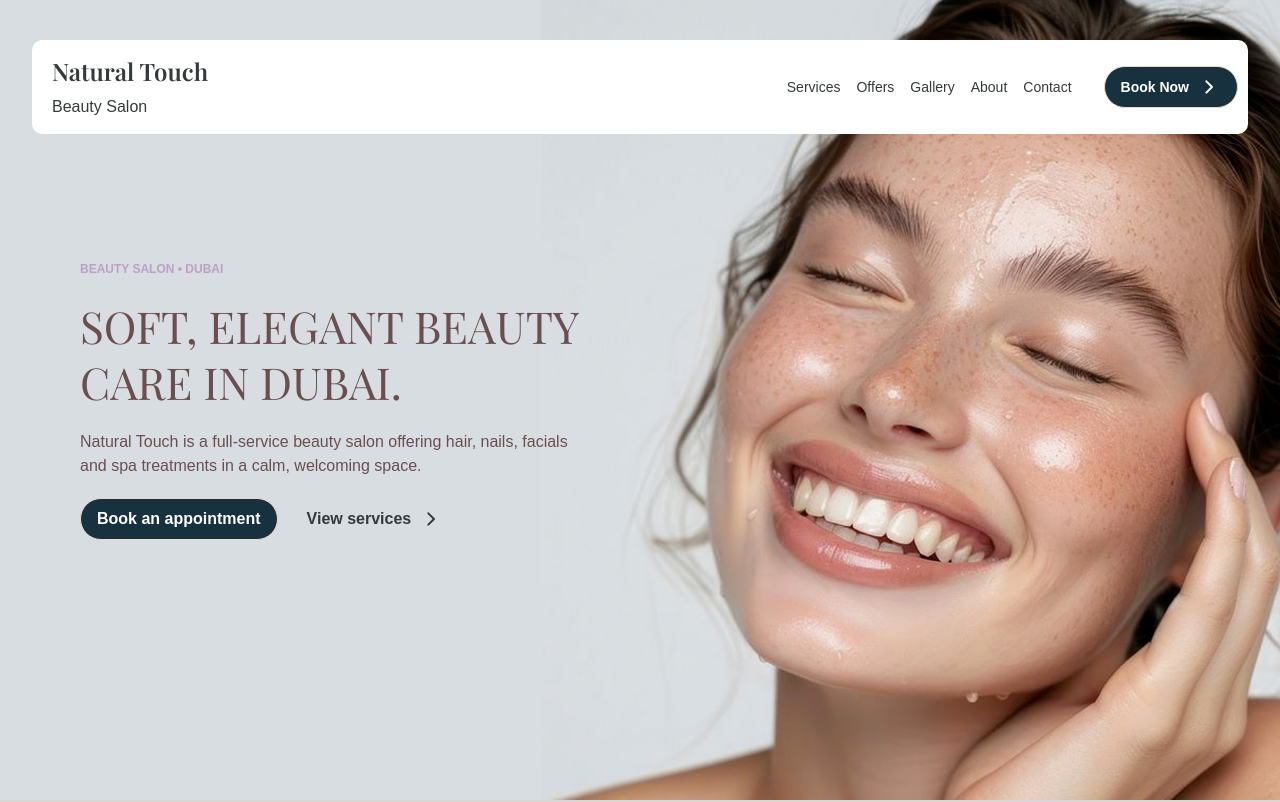
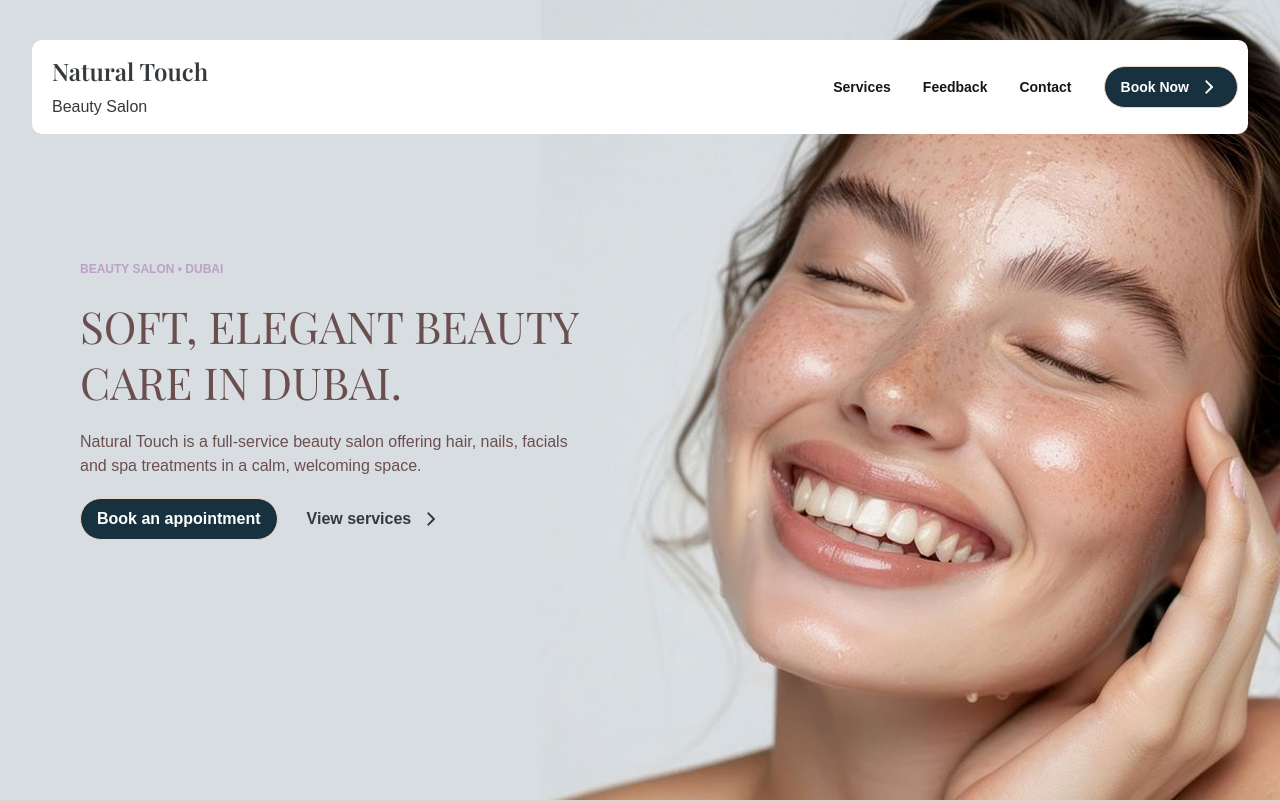
Before and after one commit to camtuduong/beauty-salon-frontend, a Next.js app: page / in a window 1280 px wide. Shown: the top 802 px of the page. Built offline with nearby package versions, Linux system fonts and the light colour scheme; a web font is replaced by a local one.

Commit message:
feat(setup) set up link to

```diff
--- a/src/components/Home/ContactSection.tsx
+++ b/src/components/Home/ContactSection.tsx
@@ -44,7 +44,7 @@ export const ContactSection = () => {
   });
   const onSubmit = () => {};
   return (
-    <section className={STYLES.section}>
+    <section id="contact" className={STYLES.section}>
       <TitleSection
         title="CONTACT US"
         subtitle="Get In Touch"
--- a/src/components/Home/FeedBackSection.tsx
+++ b/src/components/Home/FeedBackSection.tsx
@@ -58,7 +58,7 @@ export const FeedBackSection = () => {
     },
   ];
   return (
-    <section className="mx-4 my-20 md:ml-45">
+    <section id="feedback" className="mx-4 my-20 md:ml-45">
       <div className="flex w-full flex-col items-start gap-2.75 md:w-1/2">
         <Comma className="text-salon-secondary" />
         <h1 className="font-playfair text-salon-heading text-5xl font-semibold">
--- a/src/components/Home/OurServicesSection.tsx
+++ b/src/components/Home/OurServicesSection.tsx
@@ -3,7 +3,7 @@ import { TitleSection } from "@/src/components/TitleSection";
 
 export const OurServicesSection = () => {
   return (
-    <section className="my-11 px-4">
+    <section id="services" className="my-11 px-4">
       <TitleSection
         title="SERVICES"
         subtitle="Our Service"
--- a/src/components/layout/Header.tsx
+++ b/src/components/layout/Header.tsx
@@ -1,22 +1,59 @@
+"use client";
+
 import { Button } from "@/src/components/Button";
 import { ArrowRight } from "@/src/components/Icons/ArrowRight";
 
+const STYLES = {
+  container:
+    "absolute top-10 left-1/2 z-100 flex w-[95%] -translate-x-1/2 justify-between rounded-[10px] bg-white px-2.5 py-1.25",
+  nameContainer: "m-2.5 flex flex-col items-start gap-2",
+  textName: "font-playfair text-salon-heading text-2xl font-semibold",
+  nav: "text-salon-heading flex items-center gap-8 text-sm",
+  navItem:
+    "text-foreground font-bold after:bg-salon-primary-hover relative after:absolute after:bottom-0 after:left-0 after:h-[2px] after:w-full after:origin-bottom-right after:scale-x-0 after:transition-transform after:duration-300 hover:after:origin-bottom-left hover:after:scale-x-100",
+};
+
 export const Header = () => {
+  const nav = [
+    {
+      id: "services",
+      label: "Services",
+    },
+    {
+      id: "feedback",
+      label: "Feedback",
+    },
+    {
+      id: "contact",
+      label: "Contact",
+    },
+  ];
+  const handleClick = (id: string) => {
+    const element = document.getElementById(id);
+    element?.scrollIntoView({
+      behavior: "smooth", // Smooth animation
+      block: "start", // Vertically align to the top of the screen
+    });
+  };
+
   return (
-    <header className="absolute top-10 left-1/2 z-100 flex w-[95%] -translate-x-1/2 justify-between rounded-[10px] bg-white px-2.5 py-1.25">
-      <div className="m-2.5 flex flex-col items-start gap-2">
-        <span className="font-playfair text-salon-heading text-2xl font-semibold">
-          Natural Touch
-        </span>
+    <header className={STYLES.container}>
+      <div className={STYLES.nameContainer}>
+        <span className={STYLES.textName}>Natural Touch</span>
         <span className="text-salon-heading">Beauty Salon</span>
       </div>
-      <nav className="text-salon-heading flex items-center gap-8 text-sm">
-        <ul className="flex gap-4">
-          <li>Services</li>
-          <li>Offers</li>
-          <li>Gallery</li>
-          <li>About</li>
-          <li>Contact</li>
+      <nav className={STYLES.nav}>
+        <ul className="flex gap-8">
+          {nav.map((item) => (
+            <li key={item.id}>
+              <button
+                className={STYLES.navItem}
+                onClick={() => handleClick(item.id)}
+              >
+                {item.label}
+              </button>
+            </li>
+          ))}
         </ul>
         <Button className="flex items-center gap-2">
           Book Now <ArrowRight className="text-white" />
```
